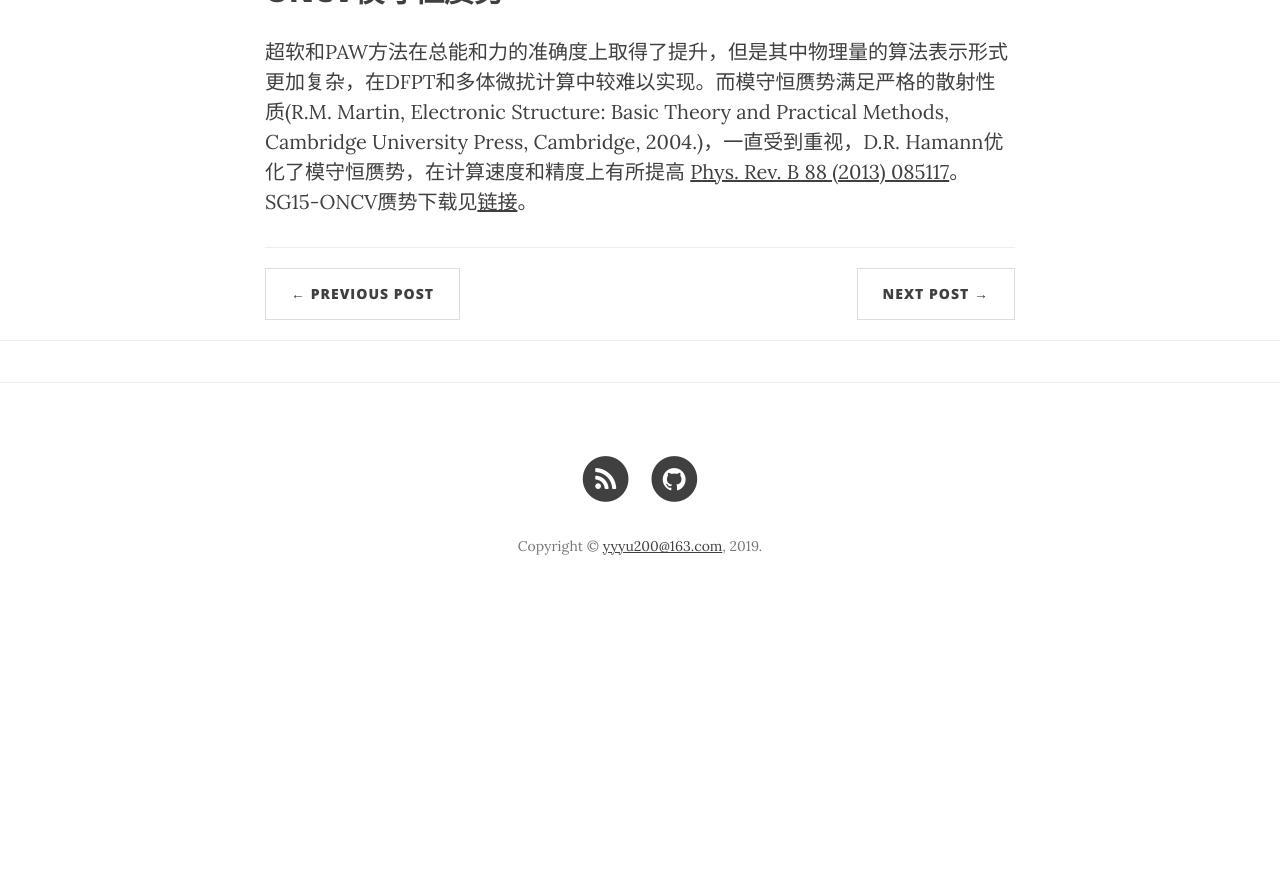
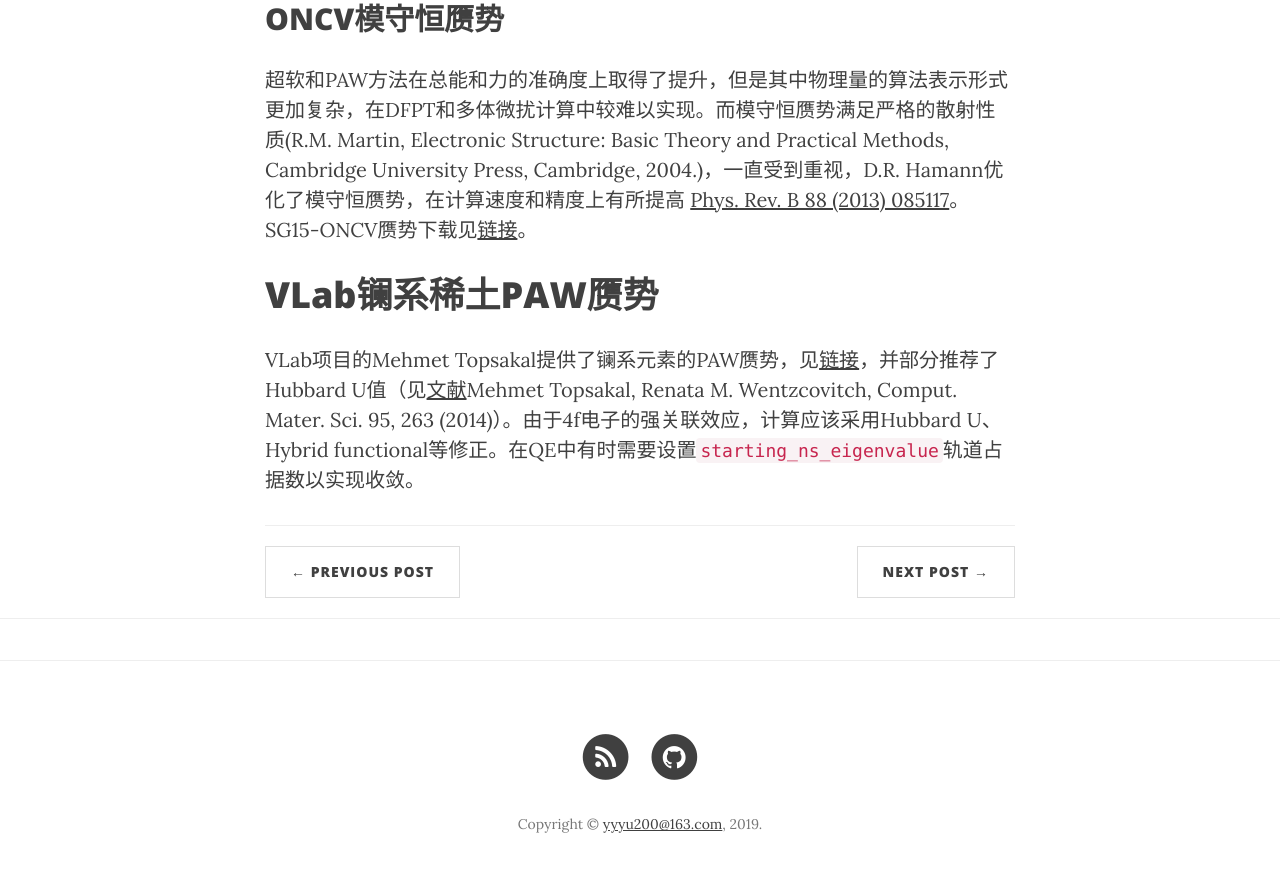
Before and after one commit to yyyu200/DFTbook, a Jekyll site: the page built from _posts/2019-06-03-PPlib.md, in a window 1280 px wide and 900 px high, scrolled down 1891 px. Shown: the top 872 px of the window. Built offline with Jekyll 4.4.1, drawn with Linux system fonts in a browser that asks for light colours; nearby versions of some CDN libraries; comment, search, counter and statistics services are not loaded; before the commit the page ends 2513 px from its top, so only the background shows below that.

Commit message:
modify at20190808-17:03:15-aliyun

```diff
--- a/_posts/2019-06-03-PPlib.md
+++ b/_posts/2019-06-03-PPlib.md
@@ -55,3 +55,7 @@ Standard Solid State Pseudopotentials (SSSP) v0.7 是来自 THEOS and MARVEL, É
 ## ONCV模守恒赝势
 
 超软和PAW方法在总能和力的准确度上取得了提升，但是其中物理量的算法表示形式更加复杂，在DFPT和多体微扰计算中较难以实现。而模守恒赝势满足严格的散射性质(R.M. Martin, Electronic Structure: Basic Theory and Practical Methods, Cambridge University Press, Cambridge, 2004.)，一直受到重视，D.R. Hamann优化了模守恒赝势，在计算速度和精度上有所提高 [Phys. Rev. B 88 (2013) 085117](http://dx.doi.org/10.1103/PhysRevB.88.085117)。SG15-ONCV赝势下载见[链接](http://quantum-simulation.org/potentials/sg15_oncv/)。
+
+# VLab镧系稀土PAW赝势
+
+VLab项目的Mehmet Topsakal提供了镧系元素的PAW赝势，见[链接](http://www.mineralscloud.com/resources/repaw/index.shtml)，并部分推荐了Hubbard U值（见[文献](http://dx.doi.org/10.1016/j.commatsci.2014.07.030)Mehmet Topsakal, Renata M. Wentzcovitch, Comput. Mater. Sci. 95, 263 (2014)）。由于4f电子的强关联效应，计算应该采用Hubbard U、Hybrid functional等修正。在QE中有时需要设置`starting_ns_eigenvalue`轨道占据数以实现收敛。
```
